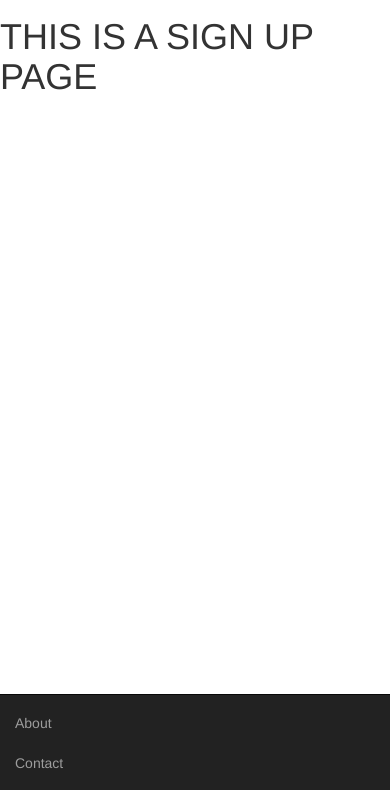
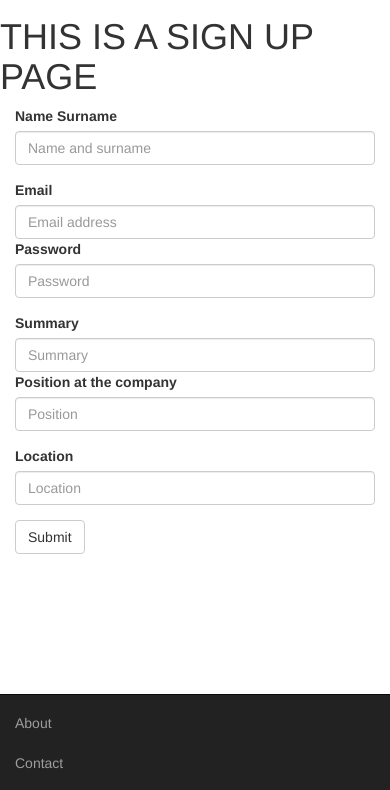
Before and after one commit to verben-a/daomentor, a Flask app: page /signup in a window 390 px wide. Shown: the part 54-844 px from the top of the page. Run offline with Flask 2, Linux system fonts and the light colour scheme; some libraries are stand-ins or nearby versions.

Commit message:
Sign Up Flow

```diff
--- a/daomentor/config.py
+++ b/daomentor/config.py
@@ -1,5 +1,5 @@
 import os
 class DevelopmentConfig(object):
-    SQLALCHEMY_DATABASE_URI = "postgresql://ubuntu:thinkful@localhost:5432/daomentor"
+    SQLALCHEMY_DATABASE_URI = "postgres://postgres:thinkful@localhost:5432/daomentor"
     DEBUG = True
     SECRET_KEY = os.environ.get("DAOMENTOR_SECRET_KEY", os.urandom(12))
--- a/daomentor/templates/sign_up.html
+++ b/daomentor/templates/sign_up.html
@@ -1,5 +1,53 @@
 {% extends "base.html" %} {% block content %}
 <div>
     <h1>THIS IS A SIGN UP PAGE</h1>
+    <section class="signup-form">
+    <div class="container">
+        <div class="row">
+            <div class="col-md-4">
+                <form role="form" method="POST">
+                    <div class="form-group">
+                        <label for="name_surname">Name Surname</label>
+                        <input type="name_surname" class="form-control" id="name_surname" name="name_surname" placeholder="Name and surname" required>
+                    </div>
+                    <div class="form-group">
+                    <label for="email">Email</label>
+                        <input type="email" class="form-control" id="email" name="email" placeholder="Email address" required>
+                        <label for="password">Password</label>
+                        <input type="password" class="form-control" id="password" name="password" placeholder="Password" required>
+                    </div>
+                    <div class="form-group">
+                        <label for="summary">Summary</label>
+                        <input type="summary" class="form-control" id="summary" name="summary" placeholder="Summary" required>
+                        <label for="position_at_company">Position at the company</label>
+                        <input type="position_at_company" class="form-control" id="position_at_company" name="position_at_company" placeholder="Position" required>
+                    </div>
+                    </div>
+                    <div class="col-md-4">
+                    <div class="form-group">
+                        <label for="location">Location</label>
+                        <input type="location" class="form-control" id="location" name="location" placeholder="Location" required>
+                       <!--  <label for="experience">Experience</label>
+                        <input type="experience" class="form-control" id="experience" name="experience" placeholder="Experience" required>
+                        <label for="education">Education</label>
+                        <input type="education" class="form-control" id="education" name="education" placeholder="Company" required> -->
+                        <!-- <label for="languages">Laguages</label>
+                        <input type="languages" class="form-control" id="languages" name="languages" placeholder="Languages" required> -->
+                        <!-- <label for="skills">Skills</label>
+                        <input type="skills" class="form-control" id="skills" name="skills" placeholder="skills">
+                        <label for="service">Services</label>
+                        <input type="service" class="form-control" id="service" name="service" placeholder="service"> -->
+                        <!-- <label for="facebook">Facebook</label>
+                        <input type="facebook" class="form-control" id="facebook" name="facebook" placeholder="facebook">
+                        <label for="linkedin">Linkedin</label>
+                        <input type="linkedin" class="form-control" id="linkedin" name="linkedin" placeholder="linkedin"> -->
+                    </div>
+                    <button type="submit" class="btn btn-default">Submit</button>
+                    </div>
+                </form>
+            </div>
+        </div>
+    </div>
+</section>
 </div>
 {% endblock %}
--- a/daomentor/views.py
+++ b/daomentor/views.py
@@ -12,7 +12,7 @@ import os
 
 from . import app
 from .database import session  # not known yet.
-from .models import User, Profile
+from .models import User, Profile, Experience, Education, Language, Skill, Service
 
 
 @app.route("/")
@@ -36,24 +36,28 @@ def about():
     return render_template("about.html")
 
 
-@app.route("/login", methods=["GET", "POST"])
-def login():
+@app.route("/login", methods=["GET"])
+def login_get():
 
-    # GET
+    return render_template('login.html')
+
+    # POST
+@app.route("/login", methods=["POST"])
+def login_post():
 
     email = request.form.get('email') # or request.form['email']
     password = request.form.get('password')
-
-    # POST
 
     user = session.query(User).filter(User.email==email).first()
 
     if not user or not check_password_hash(user.password, password):
         flash("Incorrect username or password", "danger")
+        print("user: ", user)
+        # return render_template('login_successful.html')
         return redirect(url_for("login"))
 
     login_user(user)
-    return redirect(request.args.get('next') or url_for("profile"))
+    return redirect(request.args.get('next') or url_for("profiles"))
 
 
 @app.route("/signup")
@@ -67,16 +71,9 @@ def signup_post():
     name_surname = request.form.get('name_surname')
     email = request.form.get('email')
     password = request.form.get('password')
+    summary = request.form.get('summary')
     position_at_company = request.form.get('position_at_company')
-    experience = request.form.get('experience')
-    education = request.form.get('education')
     location = request.form.get('location')
-    language = request.form.get('language')
-    skills = request.form.get('skill')
-    service = request.form.get('service')
-    linkedin = request.form.get('linkedin')
-    facebook = request.form.get('facebook')
-    # photo
 
     password = generate_password_hash(password)
 
@@ -84,19 +81,68 @@ def signup_post():
 
     profile = Profile(name_surname=name_surname,
                       position_at_company=position_at_company,
-                      experience = experience,
-                      location=location,
-                      education = education,
-                      language = language,
-                      skills = skills,
-                      service = service,
-                      linkedin = linkedin,
-                      facebook=facebook)
-    user.profile = profile
+                      summary=summary,
+                      location=location
+                      )
+    print (type(user))
+
+    user.profile = [profile]
 
     session.add(user)
     session.commit()
-    return redirect(url_for("profile"))
+    return redirect(url_for("add_info"))
+    # return redirect(url_for("profile"))
+
+@app.route("/add_info", methods=["GET","POST"])
+def add_info():
+
+    if request.method == "GET":
+        render_template("signup_successful.html")
+
+    else:
+
+        experience = request.form.get('experience')
+        education = request.form.get('education')
+        language = request.form.get('language')
+        skills = request.form.get('skill')
+        service = request.form.get('service')
+    # linkedin = request.form.get('linkedin')
+    # facebook = request.form.get('facebook')
+    # photo
+
+    experience = Experience(company_name = company_name,
+                            position_name = position_name,
+                            position_summary = position_summary)
+
+    education = Education(university_name = university_name,
+                          major_name = major_name,
+                          education_summary = education_summary)
+
+    language = Language(language_name = language_name)
+
+    skill = Skill(skill_name = skill_name)
+
+    service = Service(service_name = service_name,
+                      cost = cost)
+
+    # linkedin = Linkedin()
+
+    # facebook = Facebook()
+
+    profile.experience = [experience]
+
+    profile.education = [education]
+
+    profile.language = [language]
+
+    profile.skill = [skill]
+
+    profile.service = [service]
+
+    session.add(profile)
+    session.commit()
+
+    return redirect(url_for("profile/<profile_id>"))
 
 
 @app.route("/view/<profile_id>", methods=["GET"])
```
Also changed, not shown: daomentor/models.py (+11 -10 lines), daomentor/templates/login.html (added, +11 -0 lines), daomentor/templates/signup_successful.html (added, +40 -0 lines), tables.sql (+14 -10 lines).
